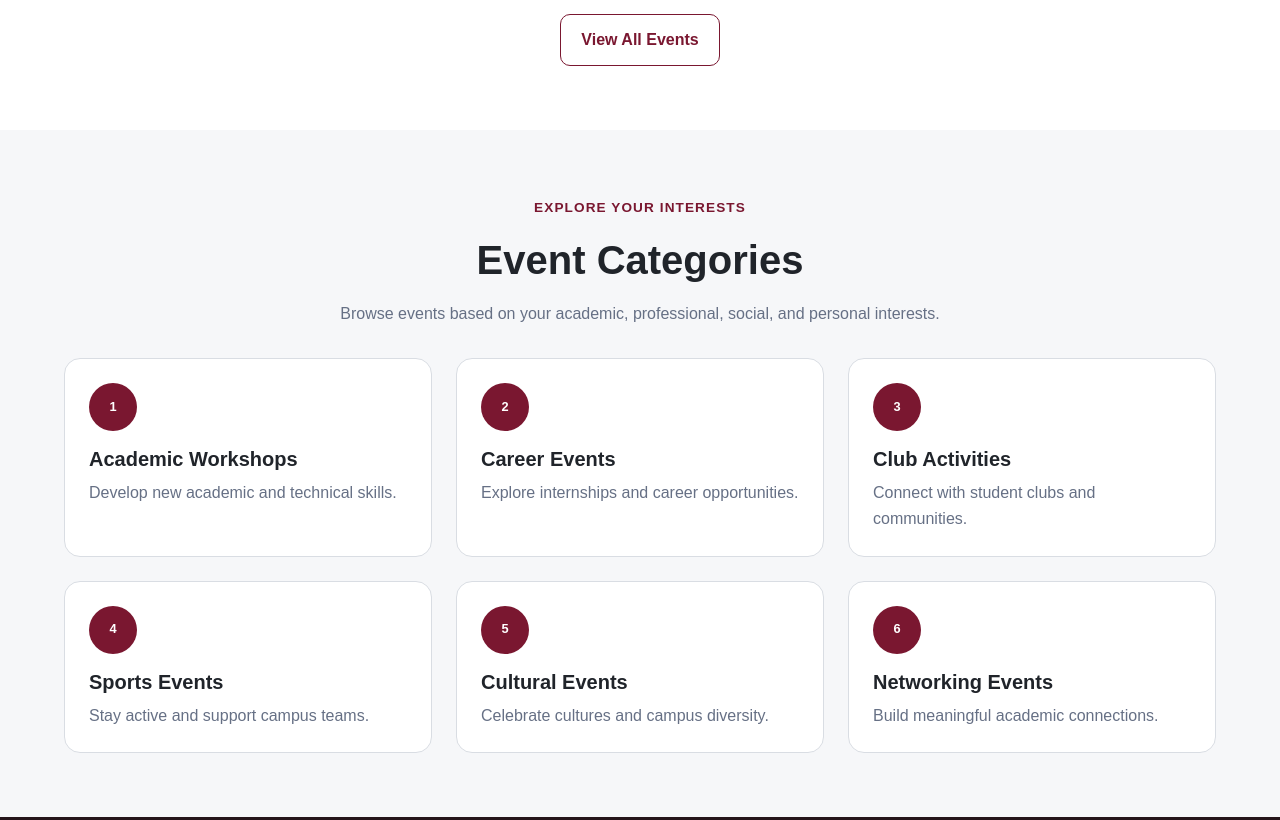
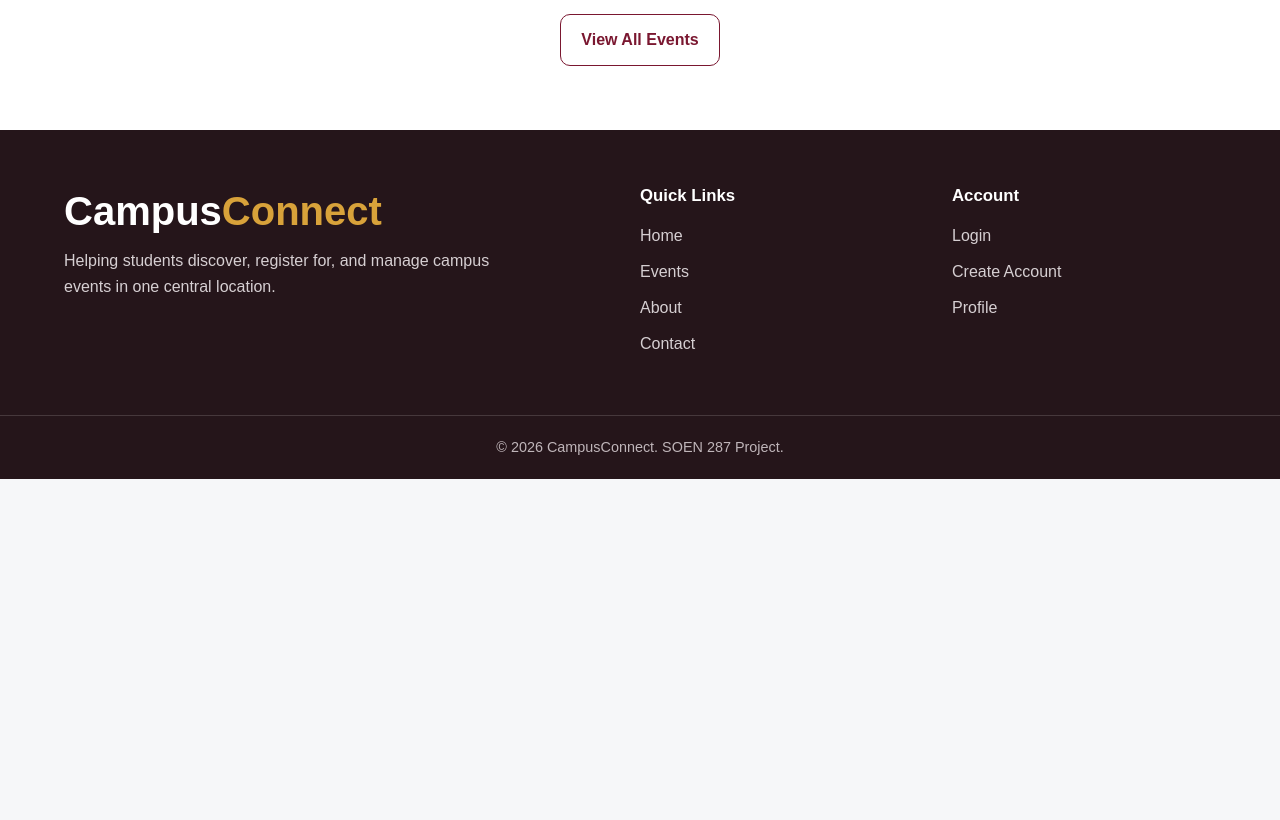
Before and after one commit to AnhTuanDangJT/WebConcordia, a website: page index.html in a window 1280 px wide. Shown: the part 1060-1880 px from the top of the page. After the commit the page ends 1539 px from the top, so only its background shows below. Drawn offline with Linux system fonts and the light colour scheme; no server answers.

Commit message:
Remove Event Categories section from home page

```diff
--- a/index.html
+++ b/index.html
@@ -162,59 +162,6 @@
             </div>
         </div>
     </section>
-
-    <!-- Categories -->
-    <section class="page-section categories-section">
-        <div class="container">
-            <div class="section-heading">
-                <span class="section-label">Explore your interests</span>
-                <h2>Event Categories</h2>
-
-                <p>
-                    Browse events based on your academic, professional,
-                    social, and personal interests.
-                </p>
-            </div>
-
-            <div class="category-grid">
-                <a href="/events" class="category-card">
-                    <span class="category-icon">1</span>
-                    <h3>Academic Workshops</h3>
-                    <p>Develop new academic and technical skills.</p>
-                </a>
-
-                <a href="/events" class="category-card">
-                    <span class="category-icon">2</span>
-                    <h3>Career Events</h3>
-                    <p>Explore internships and career opportunities.</p>
-                </a>
-
-                <a href="/events" class="category-card">
-                    <span class="category-icon">3</span>
-                    <h3>Club Activities</h3>
-                    <p>Connect with student clubs and communities.</p>
-                </a>
-
-                <a href="/events" class="category-card">
-                    <span class="category-icon">4</span>
-                    <h3>Sports Events</h3>
-                    <p>Stay active and support campus teams.</p>
-                </a>
-
-                <a href="/events" class="category-card">
-                    <span class="category-icon">5</span>
-                    <h3>Cultural Events</h3>
-                    <p>Celebrate cultures and campus diversity.</p>
-                </a>
-
-                <a href="/events" class="category-card">
-                    <span class="category-icon">6</span>
-                    <h3>Networking Events</h3>
-                    <p>Build meaningful academic connections.</p>
-                </a>
-            </div>
-        </div>
-    </section>
 </main>
 
     <!-- Shared footer -->
```
